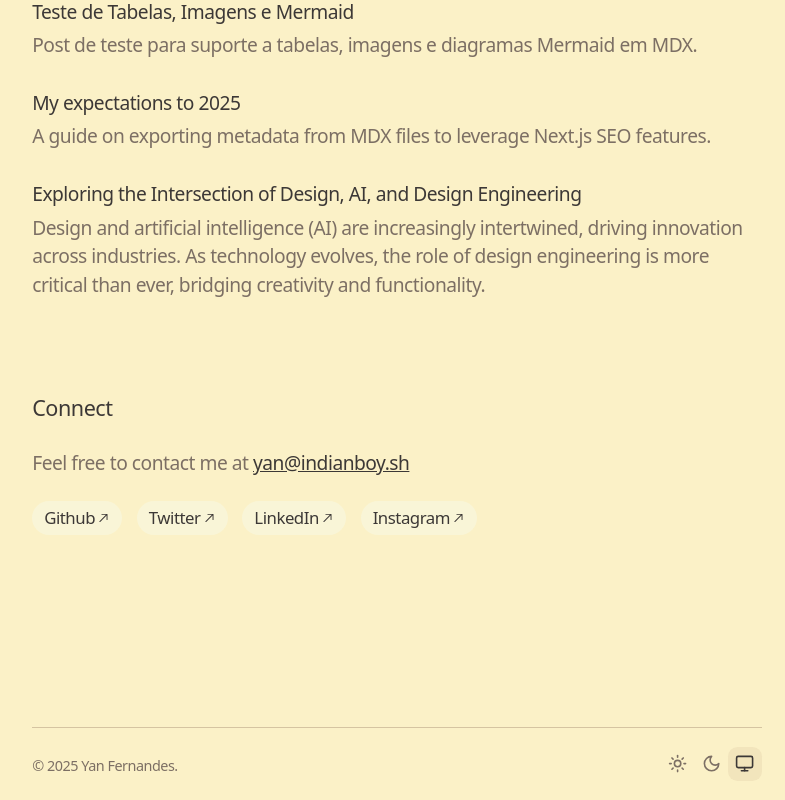
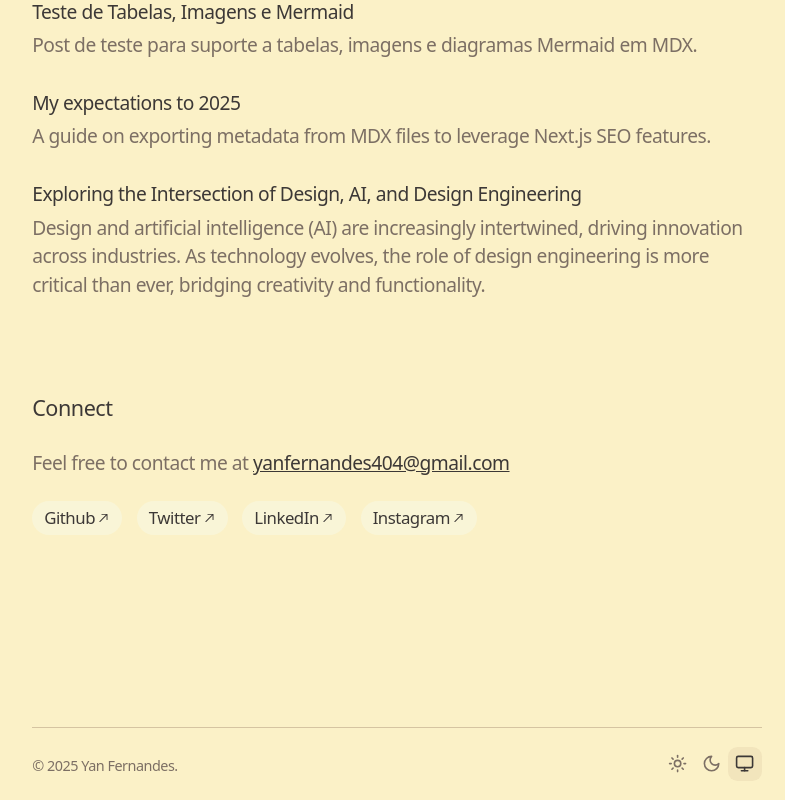
Before and after one commit to yan-pi/indianboy, a Next.js app: page / in a window 1280 px wide. Shown: the part 883-1683 px from the top of the page, without its empty margins (243-1028 px from the left). Built offline with nearby package versions, Linux system fonts and the light colour scheme.

Commit message:
update email

```diff
--- a/app/data.ts
+++ b/app/data.ts
@@ -72,6 +72,6 @@ export const SOCIAL_LINKS: SocialLink[] = [
   },
 ]
 
-// export const EMAIL = 'yanfernandes404@gmail.com'
+export const EMAIL = 'yanfernandes404@gmail.com'
 
-export const EMAIL = 'yan@indianboy.sh'
+// export const EMAIL = 'yan@indianboy.sh'
```
